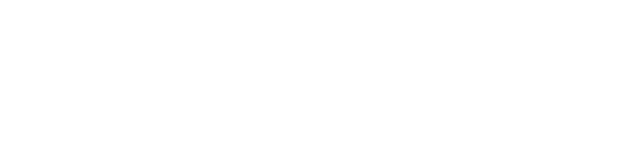
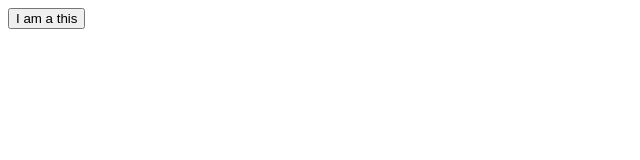
Before and after one commit to binaf/Design-patterns-in-javascript, a website: page index.html in a window 1280 px wide. Shown: the whole page, without its empty margins (0-640 px from the left). Drawn offline with Linux system fonts and the light colour scheme.

Commit message:
1 file modified

```diff
--- a/index.html
+++ b/index.html
@@ -1 +1,2 @@
 <div id="app"></div>
+<button onclick="alert(this.tagName.toLowerCase());">I am a this</button>
```
